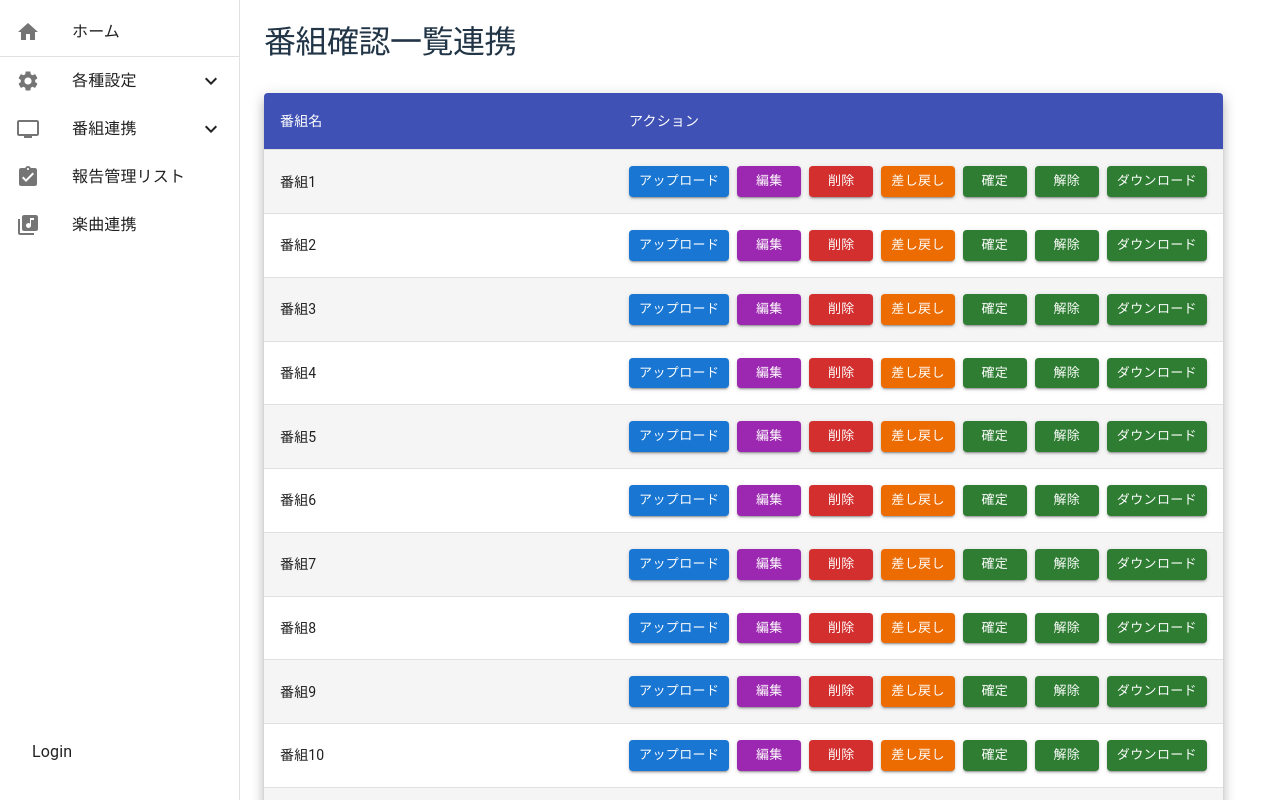
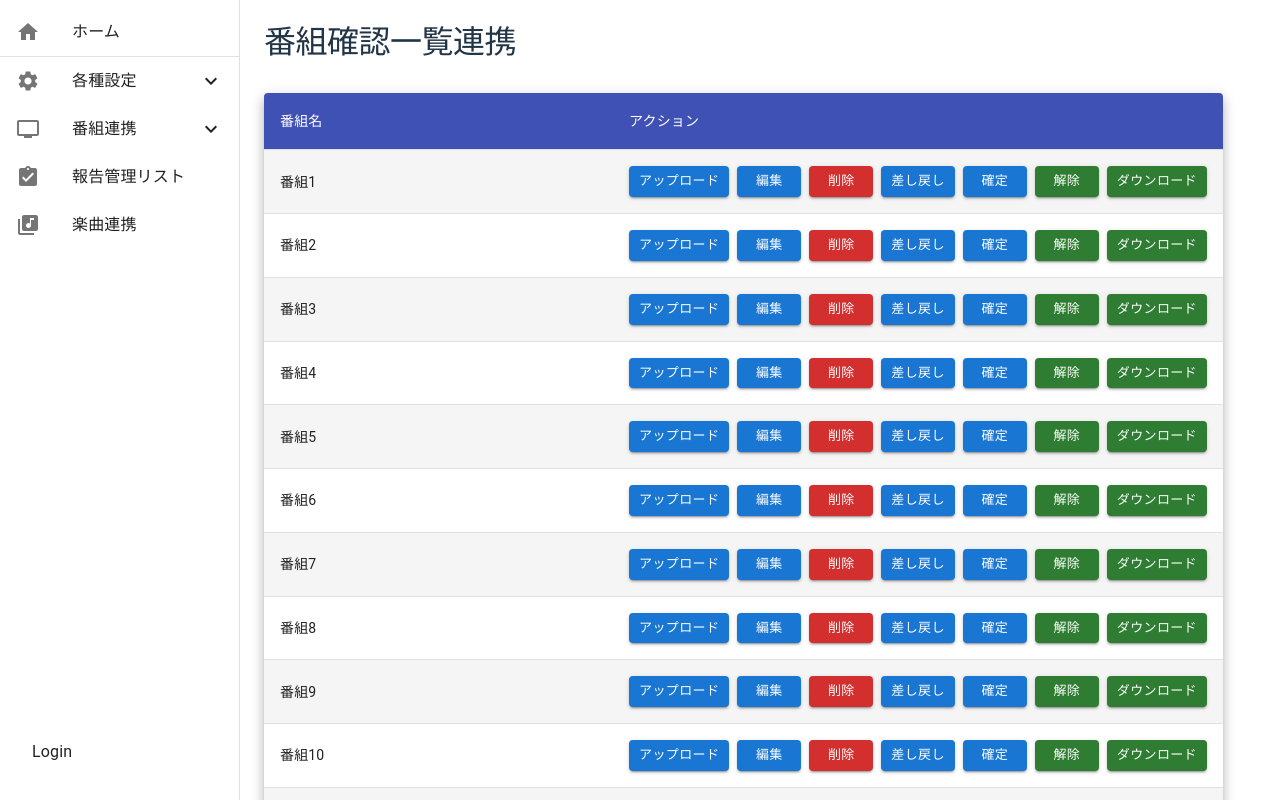
Before and after one commit to masa-yamanaka/mediasearch, a React (Vite) app: page /programs/list in a window 1280 px wide. Shown: the top 800 px of the page. Built offline with nearby package versions, Linux system fonts and the light colour scheme.

Commit message:
changed button colors

```diff
--- a/src/pages/Programs/List/index.tsx
+++ b/src/pages/Programs/List/index.tsx
@@ -117,7 +117,7 @@ const ProgramsList: React.FC = () => {
                     </Button>
                     <Button
                       variant="contained"
-                      color="secondary"
+                      color="primary"
                       size="small"
                       onClick={() => handleOpenModal(program, "Edit")}
                       sx={{ whiteSpace: "nowrap", fontWeight: "bold" }}
@@ -135,7 +135,7 @@ const ProgramsList: React.FC = () => {
                     </Button>
                     <Button
                       variant="contained"
-                      color="warning"
+                      color="primary"
                       size="small"
                       onClick={() => handleOpenModal(program, "Undo")}
                       sx={{ whiteSpace: "nowrap", fontWeight: "bold" }}
@@ -144,7 +144,7 @@ const ProgramsList: React.FC = () => {
                     </Button>
                     <Button
                       variant="contained"
-                      color="success"
+                      color="primary"
                       size="small"
                       onClick={() => handleOpenModal(program, "Confirm")}
                       sx={{ whiteSpace: "nowrap", fontWeight: "bold" }}
```
Also changed, not shown: 1 other file (tests, documents, lock files or other folders).
